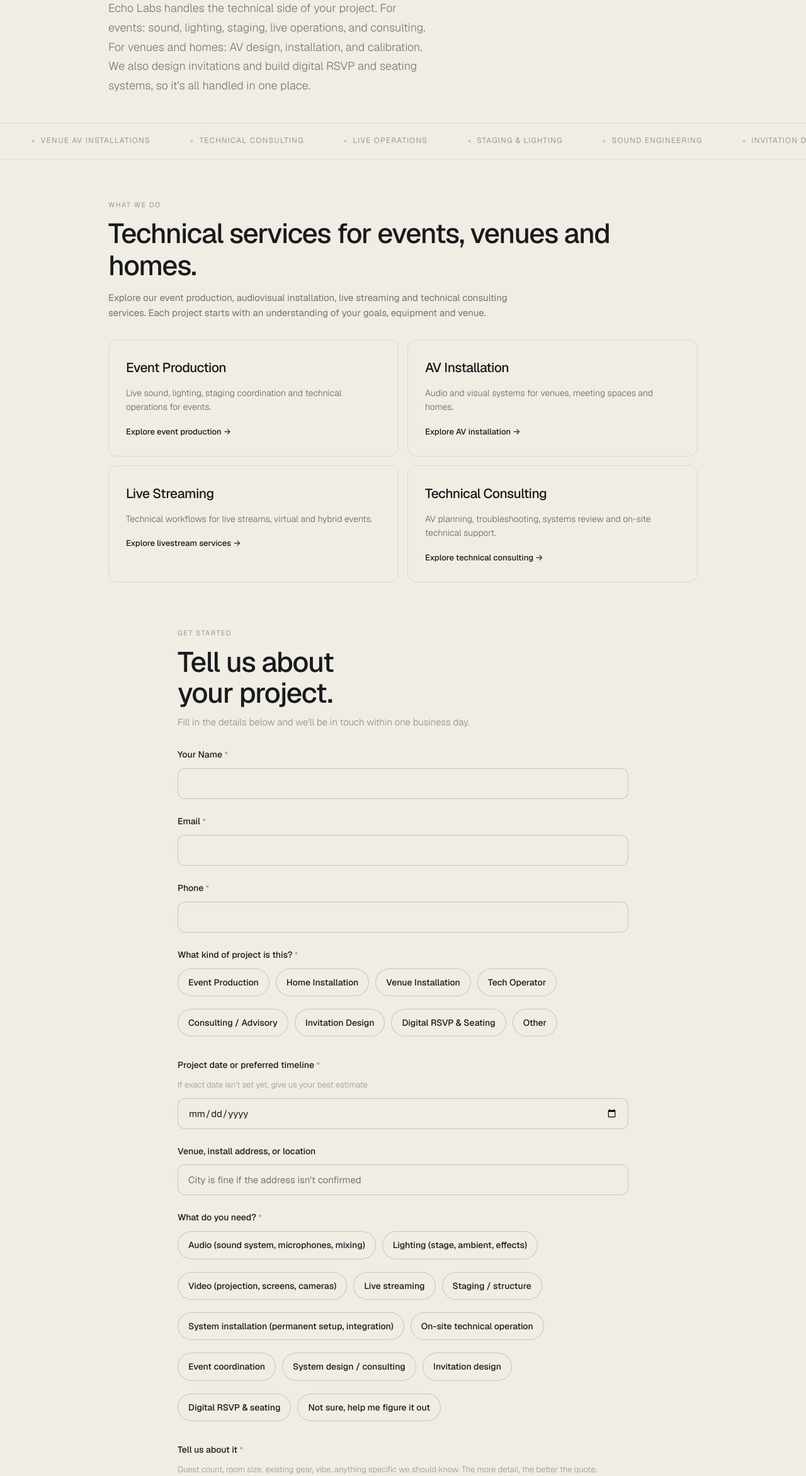
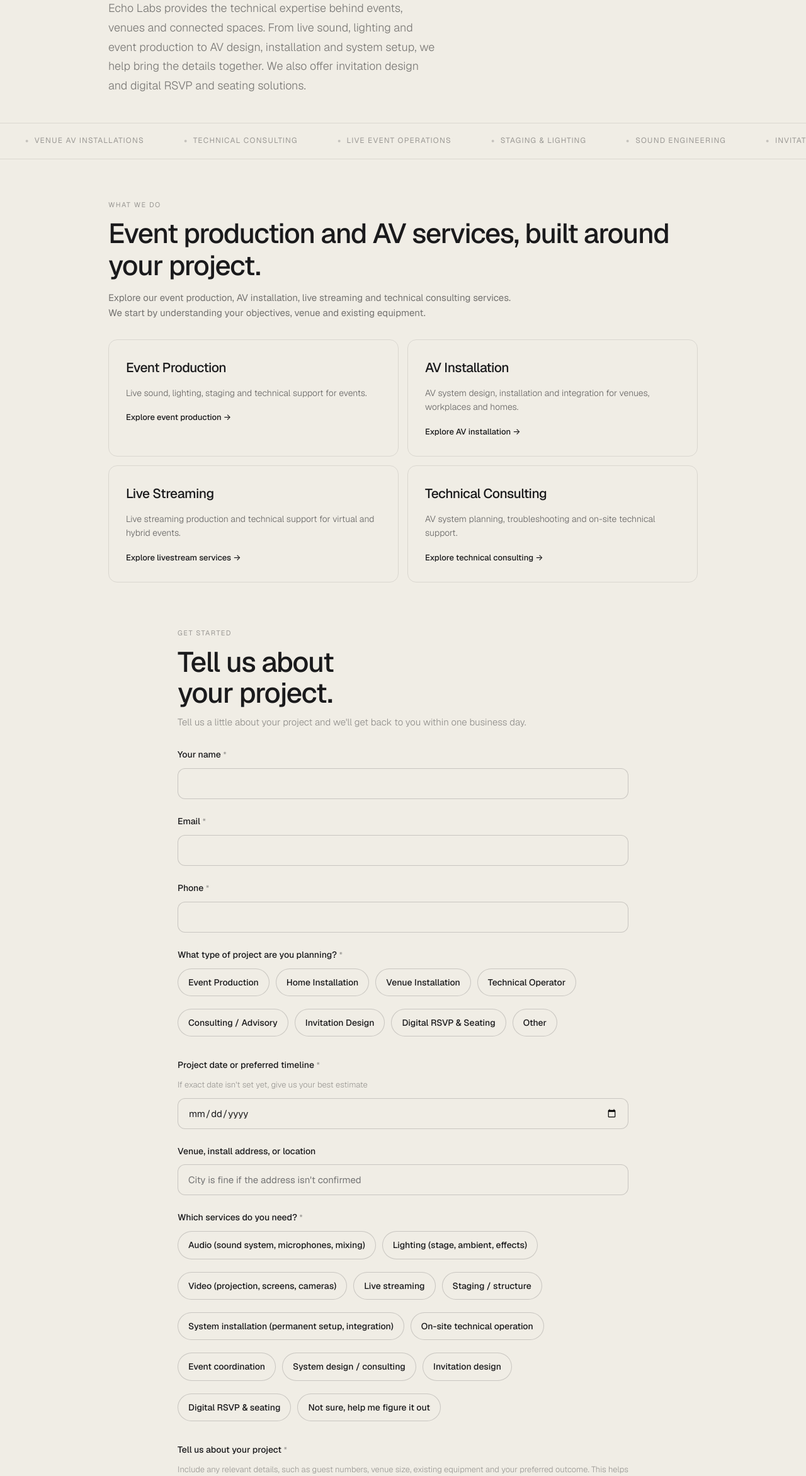
Before and after one commit to opaul-pixel/echolabs-preview, a plain HTML site: page index.html in a window 1280 px wide. Shown: the part 456-2800 px from the top of the page at 63% size. Drawn offline with nearby package versions, Linux system fonts and the light colour scheme.

Commit message:
Sync polished index.html copy to preview

```diff
--- a/index.html
+++ b/index.html
@@ -4,7 +4,7 @@
   <meta charset="UTF-8" />
   <meta name="viewport" content="width=device-width, initial-scale=1.0" />
   <title>Echo Labs Group | Event Production, AV Installation &amp; Technical Services Australia</title>
-  <meta name="description" content="Echo Labs Group provides event production, live sound, lighting, staging, AV installation, technical operations and digital event solutions in Australia. Discuss your project." />
+  <meta name="description" content="Event production, live sound, lighting, AV installation and technical support for events, venues and homes. Discuss your project with Echo Labs Group." />
   <meta name="robots" content="noindex, nofollow">
 
   <meta property="og:type" content="website" />
@@ -440,8 +440,8 @@
   <!-- HERO -->
   <section class="hero">
     <p class="hero-eyebrow">AV, IT & Event Production · Australia</p>
-    <h1 class="hero-headline">Your project,<br><em>technically</em><br>perfect.</h1>
-    <p class="hero-body">Echo Labs handles the technical side of your project. For events: sound, lighting, staging, live operations, and consulting. For venues and homes: AV design, installation, and calibration. We also design invitations and build digital RSVP and seating systems, so it's all handled in one place.</p>
+    <h1 class="hero-headline">Your project,<br><em>expertly</em><br>delivered.</h1>
+    <p class="hero-body">Echo Labs provides the technical expertise behind events, venues and connected spaces. From live sound, lighting and event production to AV design, installation and system setup, we help bring the details together. We also offer invitation design and digital RSVP and seating solutions.</p>
   </section>
 
   <!-- TICKER -->
@@ -451,7 +451,7 @@
       <div class="ticker-item"><span class="ticker-dot"></span>Home Installations</div>
       <div class="ticker-item"><span class="ticker-dot"></span>Venue AV Installations</div>
       <div class="ticker-item"><span class="ticker-dot"></span>Technical Consulting</div>
-      <div class="ticker-item"><span class="ticker-dot"></span>Live Operations</div>
+      <div class="ticker-item"><span class="ticker-dot"></span>Live Event Operations</div>
       <div class="ticker-item"><span class="ticker-dot"></span>Staging & Lighting</div>
       <div class="ticker-item"><span class="ticker-dot"></span>Sound Engineering</div>
       <div class="ticker-item"><span class="ticker-dot"></span>Invitation Design</div>
@@ -460,7 +460,7 @@
       <div class="ticker-item"><span class="ticker-dot"></span>Home Installations</div>
       <div class="ticker-item"><span class="ticker-dot"></span>Venue AV Installations</div>
       <div class="ticker-item"><span class="ticker-dot"></span>Technical Consulting</div>
-      <div class="ticker-item"><span class="ticker-dot"></span>Live Operations</div>
+      <div class="ticker-item"><span class="ticker-dot"></span>Live Event Operations</div>
       <div class="ticker-item"><span class="ticker-dot"></span>Staging & Lighting</div>
       <div class="ticker-item"><span class="ticker-dot"></span>Sound Engineering</div>
       <div class="ticker-item"><span class="ticker-dot"></span>Invitation Design</div>
@@ -471,13 +471,13 @@
   <!-- SERVICES -->
   <section class="services-section" id="services" aria-labelledby="services-heading">
     <p class="section-label">What we do</p>
-    <h2 id="services-heading">Technical services for events, venues and homes.</h2>
-    <p class="services-intro">Explore our event production, audiovisual installation, live streaming and technical consulting services. Each project starts with an understanding of your goals, equipment and venue.</p>
+    <h2 id="services-heading">Event production and AV services, built around your project.</h2>
+    <p class="services-intro">Explore our event production, AV installation, live streaming and technical consulting services. We start by understanding your objectives, venue and existing equipment.</p>
     <div class="service-grid">
-      <a class="service-card" href="event-production.html"><h3>Event Production</h3><p>Live sound, lighting, staging coordination and technical operations for events.</p><span>Explore event production →</span></a>
-      <a class="service-card" href="av-installation.html"><h3>AV Installation</h3><p>Audio and visual systems for venues, meeting spaces and homes.</p><span>Explore AV installation →</span></a>
-      <a class="service-card" href="livestreaming.html"><h3>Live Streaming</h3><p>Technical workflows for live streams, virtual and hybrid events.</p><span>Explore livestream services →</span></a>
-      <a class="service-card" href="technical-consulting.html"><h3>Technical Consulting</h3><p>AV planning, troubleshooting, systems review and on-site technical support.</p><span>Explore technical consulting →</span></a>
+      <a class="service-card" href="event-production.html"><h3>Event Production</h3><p>Live sound, lighting, staging and technical support for events.</p><span>Explore event production →</span></a>
+      <a class="service-card" href="av-installation.html"><h3>AV Installation</h3><p>AV system design, installation and integration for venues, workplaces and homes.</p><span>Explore AV installation →</span></a>
+      <a class="service-card" href="livestreaming.html"><h3>Live Streaming</h3><p>Live streaming production and technical support for virtual and hybrid events.</p><span>Explore livestream services →</span></a>
+      <a class="service-card" href="technical-consulting.html"><h3>Technical Consulting</h3><p>AV system planning, troubleshooting and on-site technical support.</p><span>Explore technical consulting →</span></a>
     </div>
   </section>
 
@@ -485,7 +485,7 @@
   <section class="form-section" id="start">
     <p class="section-label">Get started</p>
     <h2 class="form-heading">Tell us about<br>your project.</h2>
-    <p class="form-subtext">Fill in the details below and we'll be in touch within one business day.</p>
+    <p class="form-subtext">Tell us a little about your project and we'll get back to you within one business day.</p>
 
     <div id="success-msg">
       <strong>Thanks — we'll be in touch.</strong>
@@ -498,7 +498,7 @@
       <input type="text" class="hp" name="_gotcha" tabindex="-1" autocomplete="off" aria-hidden="true" />
 
       <div class="field">
-        <label>Your Name <span class="req">*</span></label>
+        <label>Your name <span class="req">*</span></label>
         <input type="text" name="name" required />
       </div>
 
@@ -513,12 +513,12 @@
       </div>
 
       <div class="field">
-        <label>What kind of project is this? <span class="req">*</span></label>
+        <label>What type of project are you planning? <span class="req">*</span></label>
         <div class="option-group" id="project-type-group">
           <label class="option-label"><input type="radio" name="project_type" value="Event Production" required>Event Production</label>
           <label class="option-label"><input type="radio" name="project_type" value="Home Installation">Home Installation</label>
           <label class="option-label"><input type="radio" name="project_type" value="Venue Installation">Venue Installation</label>
-          <label class="option-label"><input type="radio" name="project_type" value="Tech Operator">Tech Operator</label>
+          <label class="option-label"><input type="radio" name="project_type" value="Technical Operator">Technical Operator</label>
           <label class="option-label"><input type="radio" name="project_type" value="Consulting / Advisory">Consulting / Advisory</label>
           <label class="option-label"><input type="radio" name="project_type" value="Invitation Design">Invitation Design</label>
           <label class="option-label"><input type="radio" name="project_type" value="Digital RSVP &amp; Seating">Digital RSVP & Seating</label>
@@ -532,9 +532,9 @@
           <label class="option-label"><input type="radio" name="event_type" value="Corporate">Corporate</label>
           <label class="option-label"><input type="radio" name="event_type" value="Wedding">Wedding</label>
           <label class="option-label"><input type="radio" name="event_type" value="Conference">Conference</label>
-          <label class="option-label"><input type="radio" name="event_type" value="Concert + Live music">Concert + Live music</label>
-          <label class="option-label"><input type="radio" name="event_type" value="Panel / hybrid">Panel / hybrid</label>
-          <label class="option-label"><input type="radio" name="event_type" value="Virtual / Livestream">Virtual / Livestream</label>
+          <label class="option-label"><input type="radio" name="event_type" value="Concert / Live Music">Concert / Live Music</label>
+          <label class="option-label"><input type="radio" name="event_type" value="Panel Discussion / Hybrid Event">Panel Discussion / Hybrid Event</label>
+          <label class="option-label"><input type="radio" name="event_type" value="Virtual Event / Live Stream">Virtual Event / Live Stream</label>
           <label class="option-label"><input type="radio" name="event_type" value="Other">Other</label>
         </div>
       </div>
@@ -565,7 +565,7 @@
       </div>
 
       <div class="field">
-        <label>What do you need? <span class="req">*</span></label>
+        <label>Which services do you need? <span class="req">*</span></label>
         <div class="option-group">
           <label class="option-label"><input type="checkbox" name="needs" value="Audio (sound system, microphones, mixing)">Audio (sound system, microphones, mixing)</label>
           <label class="option-label"><input type="checkbox" name="needs" value="Lighting (stage, ambient, effects)">Lighting (stage, ambient, effects)</label>
@@ -583,8 +583,8 @@
       </div>
 
       <div class="field">
-        <label>Tell us about it <span class="req">*</span></label>
-        <p class="hint">Guest count, room size, existing gear, vibe, anything specific we should know. The more detail, the better the quote.</p>
+        <label>Tell us about your project <span class="req">*</span></label>
+        <p class="hint">Include any relevant details, such as guest numbers, venue size, existing equipment and your preferred outcome. This helps us prepare a more accurate quote.</p>
         <textarea name="details" required></textarea>
       </div>
 
@@ -594,7 +594,7 @@
       </div>
 
       <div class="submit-row">
-        <button type="submit">Submit →</button>
+        <button type="submit">Send enquiry →</button>
       </div>
 
     </form>
```
